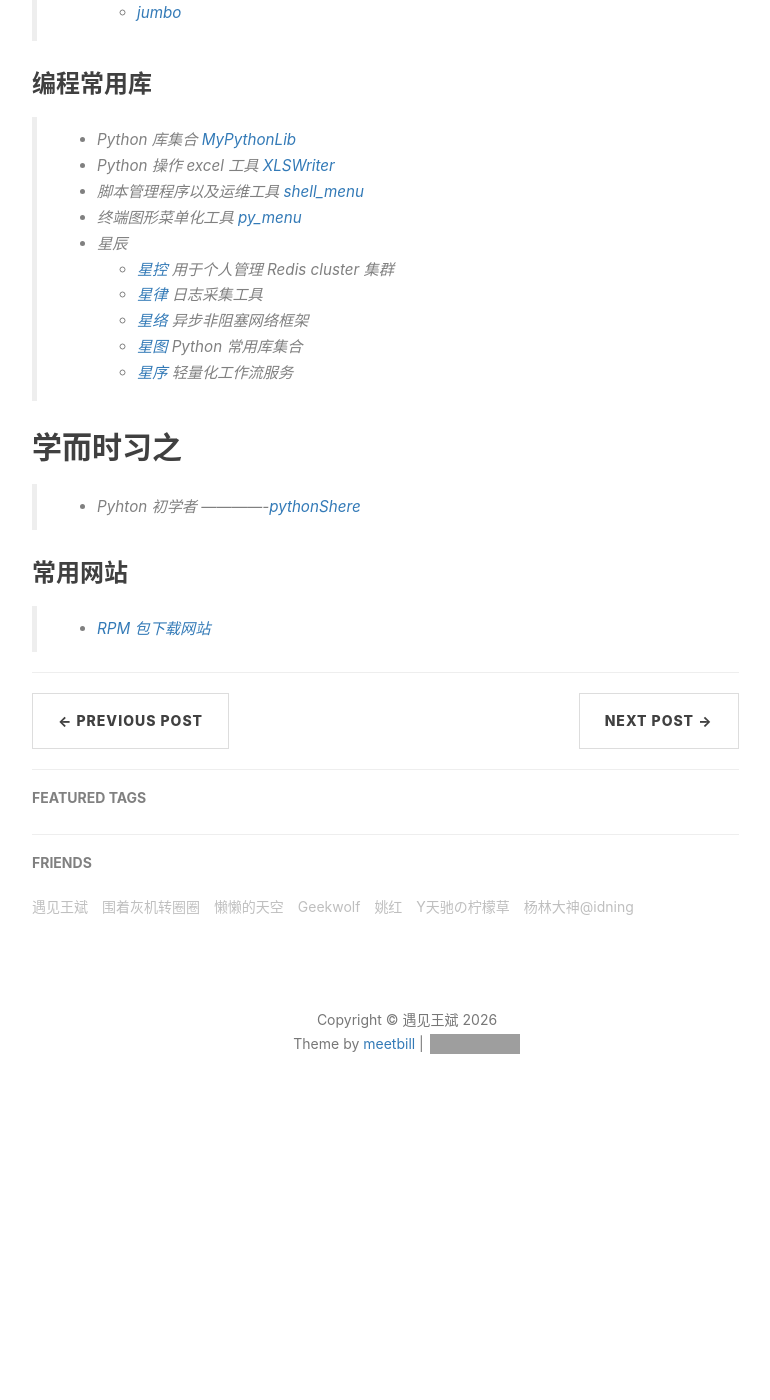
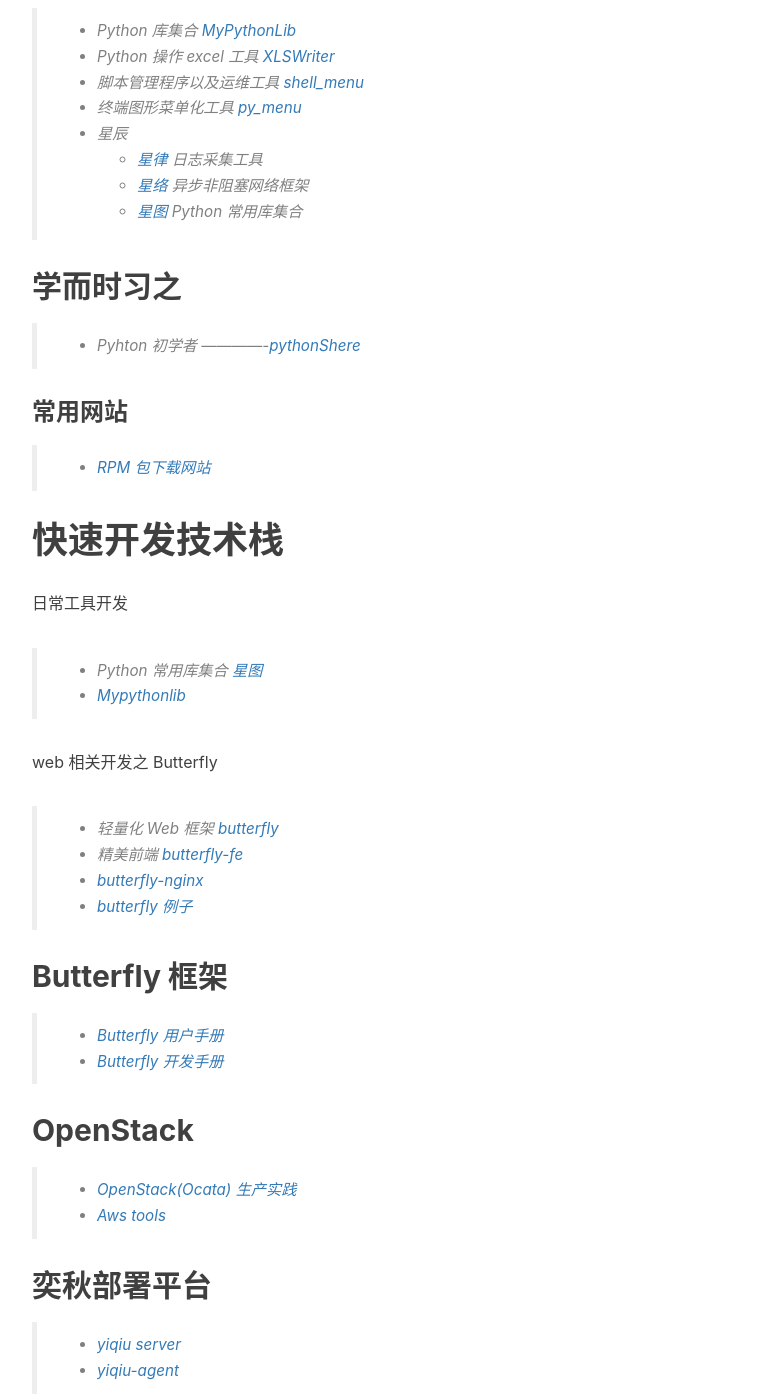
Before and after one commit to meetbill/meetbill.github.io, a Jekyll site: the page built from _posts/2018-01-01-linux.md, in a window 1280 px wide and 1400 px high, scrolled down 920 px. Shown: the whole window, without its empty margins (233-1003 px from the left). Built offline with Jekyll 4.4.1, drawn with Linux system fonts in a browser that asks for light colours; nearby versions of some CDN libraries; our own code applies the rules of GitHub Pages for plain Markdown files; comment, search, counter and statistics services are not loaded; before the commit the page ends 2068 px from its top, so only the background shows below that; some of the changed text lies outside the part shown; grey boxes are pictures that could not be loaded.

Commit message:
[Changed]: update doc

```diff
--- a/_posts/2016-06-19-linux.md
+++ b/_posts/2018-01-01-linux.md
@@ -1,7 +1,7 @@
 ---
 layout: post
-title: Linux 及工具项目
-date:   2016-06-19 22:36:00
+title: [心中有景，花香满径] -- 日常实践
+date:   2018-01-01 22:36:00
 author:     "meetbill"
 categories: posts
 tags:
@@ -36,11 +36,9 @@
 > * 脚本管理程序以及运维工具 [shell_menu](https://github.com/meetbill/shell_menu)
 > * 终端图形菜单化工具 [py_menu](https://github.com/meetbill/py_menu)
 > * 星辰
->   * [星控](https://github.com/meetbill/x-kong) 用于个人管理 Redis cluster 集群
 >   * [星律](https://github.com/meetbill/x-lv) 日志采集工具
 >   * [星络](https://github.com/meetbill/x-luo) 异步非阻塞网络框架
 >   * [星图](https://github.com/meetbill/x-lib) Python 常用库集合
->   * [星序](https://github.com/meetbill/x-xu) 轻量化工作流服务
 
 ## 学而时习之
 
@@ -48,3 +46,33 @@
 
 ### 常用网站
 > * [RPM 包下载网站](http://rpm.pbone.net/)
+
+# 快速开发技术栈
+
+日常工具开发
+
+> * Python 常用库集合 [星图](https://github.com/meetbill/x-lib)
+> * [Mypythonlib](https://github.com/meetbill/MyPythonLib)
+
+web 相关开发之 Butterfly
+
+> * 轻量化 Web 框架 [butterfly](https://github.com/meetbill/butterfly)
+> * 精美前端 [butterfly-fe](https://github.com/meetbill/butterfly-fe)
+> * [butterfly-nginx](https://github.com/meetbill/butterfly-nginx)
+> * [butterfly 例子](https://github.com/meetbill/butterfly-examples)
+
+
+## Butterfly 框架
+> * [Butterfly 用户手册](https://meetbill.gitbook.io/butterfly-user-doc)
+> * [Butterfly 开发手册](https://meetbill.gitbook.io/butterfly-project-doc)
+
+
+## OpenStack
+
+> * [OpenStack(Ocata) 生产实践](https://github.com/meetbill/openstack_install/wiki)
+> * [Aws tools](https://github.com/meetbill/aws_tools)
+
+## 奕秋部署平台
+
+> * [yiqiu server](https://github.com/meetbill/yiqiu)
+> * [yiqiu-agent](https://github.com/meetbill/yiqiu-agent)
```
Also changed, not shown: _posts/2016-05-31-note.md (+1 -20 lines), _posts/2016-06-05-SRE.md (renamed from _posts/2016-06-05-monitor.md, +10 -1 lines), _posts/2017-07-21-cloud.md (deleted, +0 -27 lines), _posts/2017-11-28-op.md (deleted, +0 -17 lines), _posts/2026-01-01-db.md (renamed from _posts/2016-05-31-db.md, +14 -2 lines).
